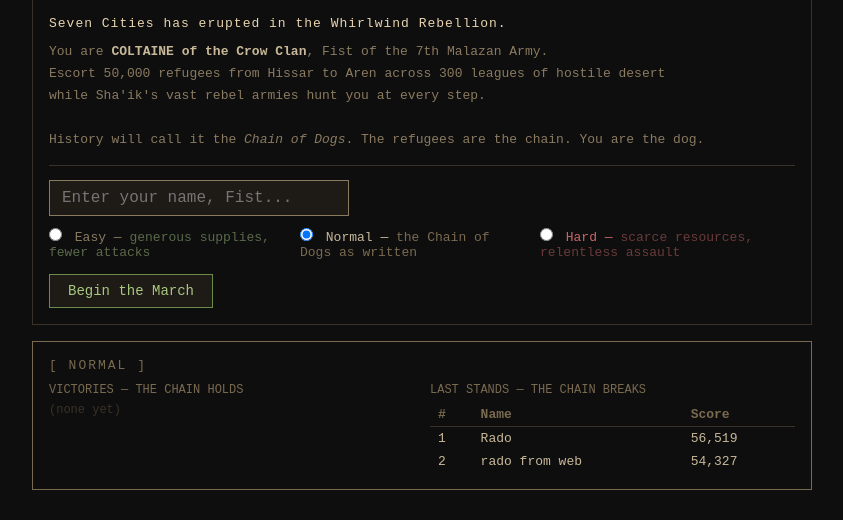
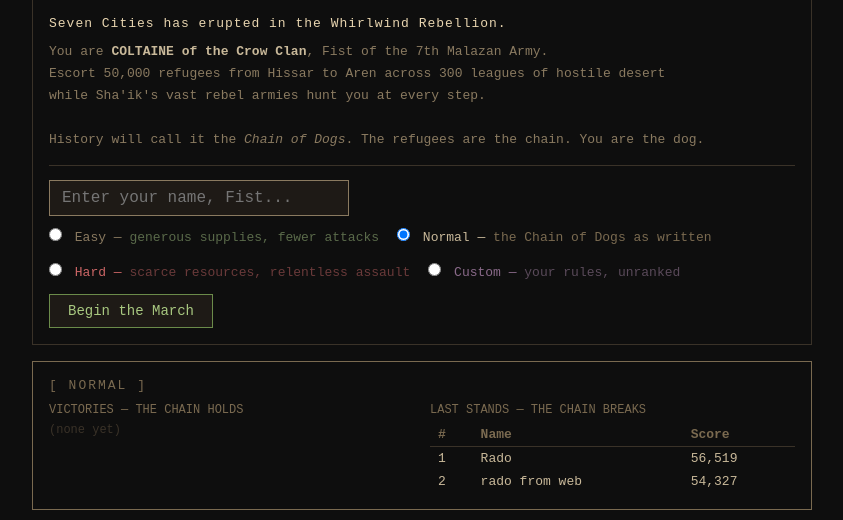
Before and after one commit to radosroka/chain-of-dogs, a Flask app: page / in a window 1280 px wide. Shown: the part 209-729 px from the top of the page, without its empty margins (218-1061 px from the left). Run offline with Flask 3, Linux system fonts and the light colour scheme; data comes from the database, SQL or seed files in the repository.

Commit message:
Add custom (unranked) difficulty mode
Players can tune starting resources, army size, morale, attack frequency,
battle difficulty, disease severity, and minimum survival threshold.
Custom games skip the leaderboard entirely. Terminal prompts for each
parameter; web shows a slider panel that appears when Custom is selected.

Co-Authored-By: Claude Sonnet 4.6 <noreply@anthropic.com>

```diff
--- a/game_state.py
+++ b/game_state.py
@@ -69,9 +69,10 @@ TOTAL_DIST = sum(wp["dist"] for wp in WAYPOINTS[1:])  # 92 march-days
 
 
 class GameState:
-    def __init__(self, difficulty='normal'):
-        d = DIFFICULTIES[difficulty]
+    def __init__(self, difficulty='normal', custom_diff=None):
         self.difficulty = difficulty
+        self.custom_diff = custom_diff  # only set when difficulty == 'custom'
+        d = self.diff
         self.day = 1
         self.soldiers = d['soldiers']
         self.refugees = 50000
@@ -91,11 +92,14 @@ class GameState:
 
     @property
     def diff(self):
-        return DIFFICULTIES[self.difficulty]
+        if self.difficulty == 'custom' and self.custom_diff:
+            return self.custom_diff
+        return DIFFICULTIES.get(self.difficulty, DIFFICULTIES['normal'])
 
     def to_dict(self):
         return {
             'difficulty': self.difficulty,
+            'custom_diff': self.custom_diff,
             'day': self.day,
             'soldiers': self.soldiers,
             'refugees': self.refugees,
--- a/templates/index.html
+++ b/templates/index.html
@@ -26,22 +26,63 @@
     <div style="display:flex; gap:10px; align-items:center; flex-wrap:wrap; margin-bottom:12px;">
       <input type="text" name="name" placeholder="Enter your name, Fist..." maxlength="30" autofocus required>
     </div>
-    <div style="display:flex; gap:18px; margin-bottom:14px; font-size:13px;">
+    <div style="display:flex; flex-wrap:wrap; gap:18px; margin-bottom:14px; font-size:13px;">
       <label style="cursor:pointer; color:#8a7a60;">
-        <input type="radio" name="difficulty" value="easy" style="margin-right:5px;">
+        <input type="radio" name="difficulty" value="easy" onchange="toggleCustom(false)" style="margin-right:5px;">
         Easy &mdash; <span style="color:#5a6a4a;">generous supplies, fewer attacks</span>
       </label>
       <label style="cursor:pointer; color:#c9b99a;">
-        <input type="radio" name="difficulty" value="normal" checked style="margin-right:5px;">
+        <input type="radio" name="difficulty" value="normal" checked onchange="toggleCustom(false)" style="margin-right:5px;">
         Normal &mdash; <span style="color:#7a6a50;">the Chain of Dogs as written</span>
       </label>
       <label style="cursor:pointer; color:#cc6666;">
-        <input type="radio" name="difficulty" value="hard" style="margin-right:5px;">
+        <input type="radio" name="difficulty" value="hard" onchange="toggleCustom(false)" style="margin-right:5px;">
         Hard &mdash; <span style="color:#6a3a3a;">scarce resources, relentless assault</span>
       </label>
+      <label style="cursor:pointer; color:#8a6a8a;">
+        <input type="radio" name="difficulty" value="custom" onchange="toggleCustom(true)" style="margin-right:5px;">
+        Custom &mdash; <span style="color:#5a4a5a;">your rules, unranked</span>
+      </label>
     </div>
+
+    <div id="custom-panel" style="display:none; border:1px solid #4a3a4a; padding:14px; margin-bottom:14px; font-size:13px;">
+      <div style="color:#8a6a8a; margin-bottom:10px; letter-spacing:1px;">CUSTOM PARAMETERS</div>
+
+      {% macro slider(name, label, val, lo, hi, step=1, note='') %}
+      <div style="display:flex; align-items:center; gap:10px; margin:6px 0;">
+        <span style="width:200px; color:#8a7a60;">{{ label }}</span>
+        <input type="range" name="{{ name }}" min="{{ lo }}" max="{{ hi }}" step="{{ step }}" value="{{ val }}"
+               oninput="this.nextElementSibling.textContent=this.value"
+               style="flex:1; accent-color:#8a6a8a;">
+        <span style="width:60px; color:#c9b99a; text-align:right;">{{ val }}</span>
+        {% if note %}<span style="color:#5a4a50; font-size:11px;">{{ note }}</span>{% endif %}
+      </div>
+      {% endmacro %}
+
+      <div style="color:#6a5a50; font-size:11px; margin-bottom:8px;">— Resources —</div>
+      {{ slider('c_soldiers',    'Starting soldiers',       3200, 1600, 3600, 200) }}
+      {{ slider('c_food',        'Starting food (days)',    20,   8,    25) }}
+      {{ slider('c_water',       'Starting water (days)',   5,    2,    8) }}
+      {{ slider('c_morale',      'Starting morale',         75,   40,   90,  5) }}
+
+      <div style="color:#6a5a50; font-size:11px; margin:10px 0 8px;">— Enemy —</div>
+      {{ slider('c_attack_weight',  'Attack frequency',     20,   8,    35,  1, '(8=quiet, 35=relentless)') }}
+      {{ slider('c_disease_max',    'Max disease deaths',   600,  200,  1500, 50) }}
+      {{ slider('c_threshold_mod',  'Battle difficulty',    0,    -10,  10,  1, '(−10=easier, +10=harder)') }}
+
+      <div style="color:#6a5a50; font-size:11px; margin:10px 0 8px;">— Survival —</div>
+      {{ slider('c_min_refugees', 'Min refugees to survive', 500, 100, 8000, 100) }}
+
+      <div style="color:#5a4a5a; font-size:11px; margin-top:10px;">Custom games are not saved to the leaderboard.</div>
+    </div>
+
     <button type="submit" class="primary" data-sound="start">Begin the March</button>
   </form>
+<script>
+function toggleCustom(show) {
+  document.getElementById('custom-panel').style.display = show ? 'block' : 'none';
+}
+</script>
 </div>
 
 {% for diff, label, color in [('easy', 'EASY', '#5a6a4a'), ('normal', 'NORMAL', '#7a6a50'), ('hard', 'HARD', '#6a3a3a')] %}
--- a/ui.py
+++ b/ui.py
@@ -276,9 +276,12 @@ class UI:
             print("  A costly victory. But the refugees live.")
         else:
             print("  The gates open. The price was terrible. But they made it.")
-        d = difficulty.upper()
-        self._show_leaderboard(f"VICTORIES [{d}] — THE CHAIN HOLDS", winners, rank)
-        self._show_leaderboard(f"LAST STANDS [{d}] — THE CHAIN BREAKS", losers, -1)
+        if difficulty == 'custom':
+            print("\n  [ CUSTOM DIFFICULTY — UNRANKED ]")
+        else:
+            d = difficulty.upper()
+            self._show_leaderboard(f"VICTORIES [{d}] — THE CHAIN HOLDS", winners, rank)
+            self._show_leaderboard(f"LAST STANDS [{d}] — THE CHAIN BREAKS", losers, -1)
         input("\n  [Press Enter...]")
 
     def show_defeat(self, state, score, rank, winners, losers, difficulty='normal'):
@@ -292,9 +295,12 @@ class UI:
         print("  Final log:")
         for entry in state.log[:4]:
             print(f"    {entry}")
-        d = difficulty.upper()
-        self._show_leaderboard(f"VICTORIES [{d}] — THE CHAIN HOLDS", winners, -1)
-        self._show_leaderboard(f"LAST STANDS [{d}] — THE CHAIN BREAKS", losers, rank)
+        if difficulty == 'custom':
+            print("\n  [ CUSTOM DIFFICULTY — UNRANKED ]")
+        else:
+            d = difficulty.upper()
+            self._show_leaderboard(f"VICTORIES [{d}] — THE CHAIN HOLDS", winners, -1)
+            self._show_leaderboard(f"LAST STANDS [{d}] — THE CHAIN BREAKS", losers, rank)
         input("\n  [Press Enter...]")
 
     # ── Animations ──────────────────────────────────────────────────────
--- a/web.py
+++ b/web.py
@@ -102,11 +102,48 @@ def start():
     if not name:
         return redirect(url_for('index'))
     difficulty = request.form.get('difficulty', 'normal')
-    if difficulty not in ('easy', 'normal', 'hard'):
+
+    custom_diff = None
+    if difficulty == 'custom':
+        from game_state import DIFFICULTIES
+        base = DIFFICULTIES['normal']
+
+        def _fi(key, default, lo, hi):
+            try:
+                return max(lo, min(hi, int(request.form.get(key, default))))
+            except (ValueError, TypeError):
+                return default
+
+        def _ff(key, default, lo, hi):
+            try:
+                return max(lo, min(hi, float(request.form.get(key, default))))
+            except (ValueError, TypeError):
+                return default
+
+        custom_diff = {
+            'soldiers':         _fi('c_soldiers',    base['soldiers'],    1600, 3600),
+            'food':             _fi('c_food',         base['food'],        8,    25),
+            'water':            _fi('c_water',        base['water'],       2,    8),
+            'morale':           _fi('c_morale',       base['morale'],      40,   90),
+            'march_r_loss':     base['march_r_loss'],
+            'forced_r_loss':    base['forced_r_loss'],
+            'forced_s_loss':    base['forced_s_loss'],
+            'min_refugees':     _fi('c_min_refugees', base['min_refugees'], 100, 8000),
+            'attack_weight':    _fi('c_attack_weight', base['attack_weight'], 8, 35),
+            'attack_day_bonus': base['attack_day_bonus'],
+            'attack_min':       base['attack_min'],
+            'attack_max':       base['attack_max'],
+            'disease_min':      base['disease_min'],
+            'disease_max':      _fi('c_disease_max',  base['disease_max'], 200, 1500),
+            'betrayal_morale':  base['betrayal_morale'],
+            'threshold_mod':    _fi('c_threshold_mod', 0, -10, 10) / 100.0,
+        }
+    elif difficulty not in ('easy', 'normal', 'hard'):
         difficulty = 'normal'
+
     session.clear()
     session['name'] = name
-    state = GameState(difficulty)
+    state = GameState(difficulty, custom_diff)
     save_state(state)
     return redirect(url_for('game'))
 
@@ -196,11 +233,19 @@ def end():
         return redirect(url_for('game'))
     name = session.get('name', 'Unknown')
     score = calc_score(state)
-    rank, all_scores = save_score(name, score, state.won, state.difficulty)
-    diff_scores = all_scores[state.difficulty]
     end_anim = _VICTORY_FRAMES if state.won else _DEFEAT_FRAMES
     end_delay = 900 if state.won else 1100
     session.clear()
+
+    if state.difficulty == 'custom':
+        return render_template('end.html', state=state, name=name,
+                               score=score, rank=-1,
+                               winners=[], losers=[],
+                               page_anim_frames=end_anim,
+                               page_anim_delay=end_delay)
+
+    rank, all_scores = save_score(name, score, state.won, state.difficulty)
+    diff_scores = all_scores[state.difficulty]
     return render_template('end.html', state=state, name=name,
                            score=score, rank=rank,
                            winners=diff_scores['winners'],
```
Also changed, not shown: main.py (+77 -12 lines), templates/end.html (+9 -0 lines).
